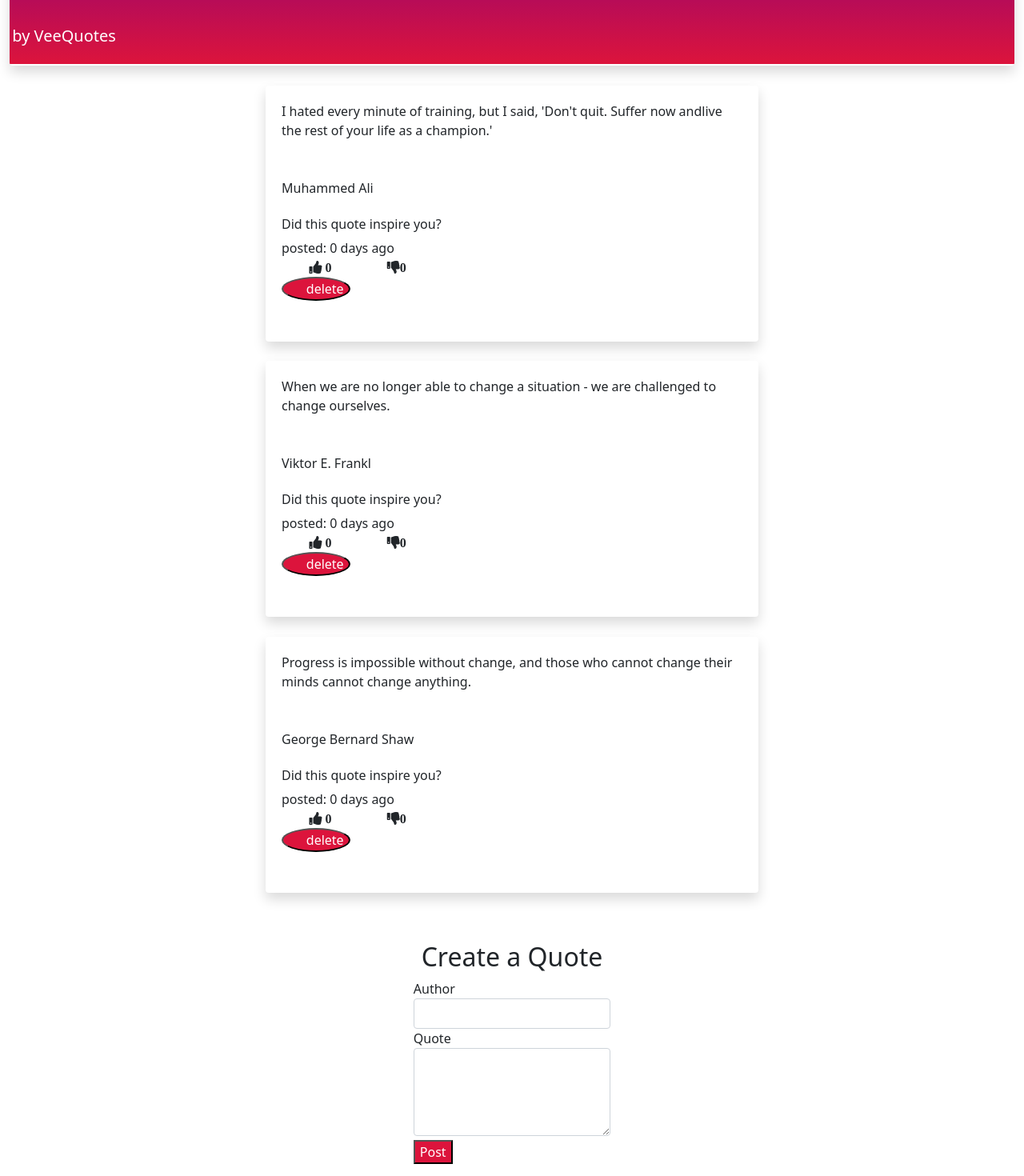
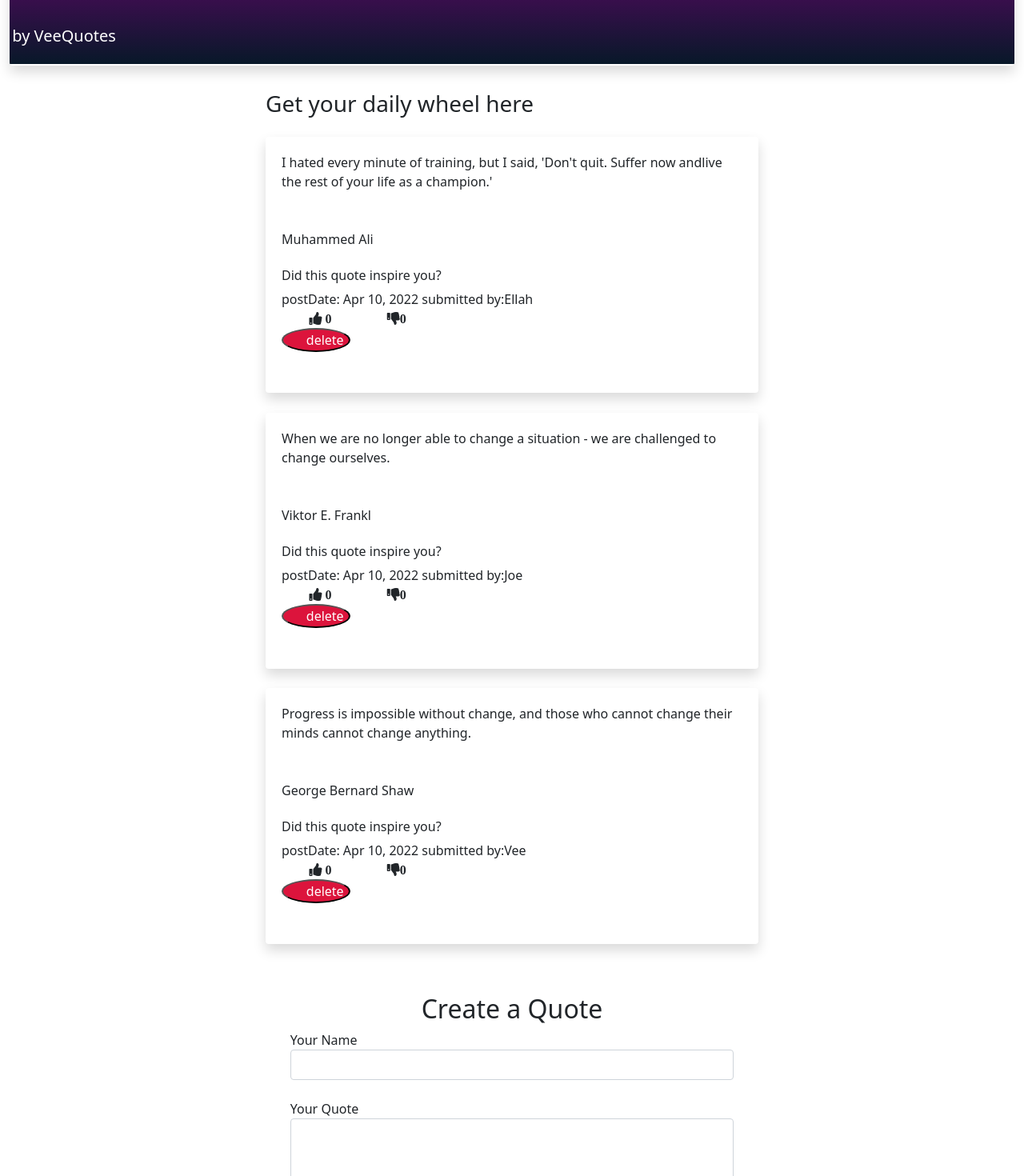
Before and after one commit to violetauko/VeeQuotes, an Angular app: page / in a window 1280 px wide. Shown: the part 320-1790 px from the top of the page at 80% size. Built offline with nearby package versions, Linux system fonts and the light colour scheme.

Commit message:
datecount

```diff
--- a/src/app/app.component.css
+++ b/src/app/app.component.css
@@ -1,7 +1,7 @@
 #img{
     width: 1500px;
     height: 400px;
-    background-image: linear-gradient(#081829,purple, #dc143c);
+    background-image: linear-gradient(crimson,purple, #081829);
     padding-top: 9%;
 }
 #img>h4{
--- a/src/app/quote-form/quote-form.component.css
+++ b/src/app/quote-form/quote-form.component.css
@@ -1,7 +1,8 @@
 #form{
-    width: 50%;
+    /* width: 50%; */
     margin-top: 5%;
     padding: 5%;
+
 
 }
 button{
--- a/src/app/quote-form/quote-form.component.html
+++ b/src/app/quote-form/quote-form.component.html
@@ -1,22 +1,32 @@
-<div class="container-fluid" id="form">
+<div class="container" id="form">
     <h2 class="text-center">Create a Quote</h2>
     <form (ngSubmit)='submitQuote()' #quoteForm='ngForm'>
+      <div class="form-group">
+
+        <label for="name"> Your Name</label>
+        <input type="text" class="form-control" id="author" [(ngModel)]="newQuote.name" name="name" #name='ngModel' required>
+        <div [hidden]="name.valid || name.pristine" class="alert alert-danger">
+          <p>Author name is required</p>
+        </div>
+      </div>
+      <br>
         <div class="form-group">
 
-            <label for="author">Author</label>
-            <input type="text" class="form-control" id="author" [(ngModel)]="newQuote.author" name="author" #author='ngModel' required>
-            <div [hidden]="author.valid || author.pristine" class="alert alert-danger">
-              <p>Author name is required</p>
-            </div>
-        </div>
-        <div class="form-group">
-
-            <label for="quote">Quote</label>
+            <label for="quote">Your Quote</label>
             <textarea class="form-control" id="quote" rows="4" [(ngModel)]="newQuote.quote" name="quote" #quote="ngModel" required></textarea>
             <div [hidden]="quote.valid || quote.pristine" class="alert alert-danger">
               <p>Quote is required</p>
             </div>
         </div>
+        <br>
+        <div class="form-group">
+
+          <label for="author">Author's Name</label>
+          <input type="text" class="form-control" id="author" [(ngModel)]="newQuote.author" name="author" #author='ngModel' required>
+          <div [hidden]="author.valid || author.pristine" class="alert alert-danger">
+            <p>Author name is required</p>
+          </div>
+      </div>
         <button type="submit">Post</button>
-    </form>
+      </form>
   </div>
--- a/src/app/quote-form/quote-form.component.ts
+++ b/src/app/quote-form/quote-form.component.ts
@@ -8,13 +8,13 @@ import { Quote } from '../quote';
 })
 export class QuoteFormComponent implements OnInit {
 
-  newQuote = new Quote(0,"","",0,0, new Date());
+  newQuote = new Quote(0,"","",0,0, new Date(),"");
   @Output() addQuote = new EventEmitter<Quote>();
 
 
   submitQuote(){
 this.addQuote.emit(this.newQuote);
-this.newQuote=new Quote(0,"","",0,0, new Date());
+this.newQuote=new Quote(0,"","",0,0, new Date(),"");
   }
 
   constructor() { }
--- a/src/app/quote.ts
+++ b/src/app/quote.ts
@@ -1,10 +1,11 @@
 export class Quote {
-    constructor(public id:number,public quote:string,public author:string,public upvotes:number,public downvotes:number, public postDate:Date){
+    constructor(public id:number,public quote:string,public author:string,public upvotes:number,public downvotes:number, public postDate:Date,public name:string){
     this.id=id;
     this.quote=quote;
     this.upvotes=upvotes;
     this.downvotes=downvotes;
     this.author=author;
     this.postDate=postDate
+    this.name=name
     }
 }
--- a/src/app/quote/quote.component.css
+++ b/src/app/quote/quote.component.css
@@ -8,3 +8,6 @@
 #quote{
     width: 50%;
 }
+h3{
+    margin-top: 5%;
+}
--- a/src/app/quote/quote.component.html
+++ b/src/app/quote/quote.component.html
@@ -2,6 +2,7 @@
 <div class="container" id="quote">
   <div class="row">
     <div class="col">
+      <h3>Get your daily wheel here</h3>
   <div
   *ngFor="let quote of quotes; let i = index"
   class="shadow bg-body rounded"
@@ -10,16 +11,18 @@
 <div *ngIf="ishighestVotes==quote.upvotes && quote.upvotes>0;then highlight else notHighlight"></div>
 <ng-template #highlight >
   <div >
-    {{ quote.quote }} <br /><br /><br />{{ quote.author }} <br /><br />
+    "{{ quote.quote }}" <br /><br /><br />{{ quote.author }} <br /><br />
     <h6 >Did this quote inspire you?</h6>
-    posted: {{quote.postDate|date|dateCount}} days ago
+    postDate: {{quote.postDate|date}}
+    submitted by:{{quote.name}}
   </div>
 </ng-template >
 <ng-template #notHighlight>
   <div  >
     {{ quote.quote }} <br /><br /><br />{{ quote.author }} <br /><br />
     <h6>Did this quote inspire you?</h6>
-    posted: {{quote.postDate|date|dateCount}} days ago
+    postDate: {{quote.postDate|date}}
+    submitted by:{{quote.name}}
   </div>
 </ng-template>
 
--- a/src/app/quote/quote.component.ts
+++ b/src/app/quote/quote.component.ts
@@ -10,9 +10,9 @@ export class QuoteComponent implements OnInit {
 
 
   quotes:Quote[]=[
-    new Quote(1, "I hated every minute of training, but I said, 'Don't quit. Suffer now andlive the rest of your life as a champion.'","Muhammed Ali",0,0,new Date(2022,4,12)),
-    new Quote(2, "When we are no longer able to change a situation - we are challenged to change ourselves."," Viktor E. Frankl",0,0,new Date(2022,4,12)),
-    new Quote(3, "Progress is impossible without change, and those who cannot change their minds cannot change anything.", "George Bernard Shaw",0, 0, new Date(2022,4,12))
+    new Quote(1, "I hated every minute of training, but I said, 'Don't quit. Suffer now andlive the rest of your life as a champion.'","Muhammed Ali",0,0,new Date(),"Ellah"),
+    new Quote(2, "When we are no longer able to change a situation - we are challenged to change ourselves."," Viktor E. Frankl",0,0,new Date(),"Joe"),
+    new Quote(3, "Progress is impossible without change, and those who cannot change their minds cannot change anything.", "George Bernard Shaw",0, 0, new Date(),"Vee")
   ]
 
   arr: number[]=this.quotes.map(quote=>quote.upvotes)
```
